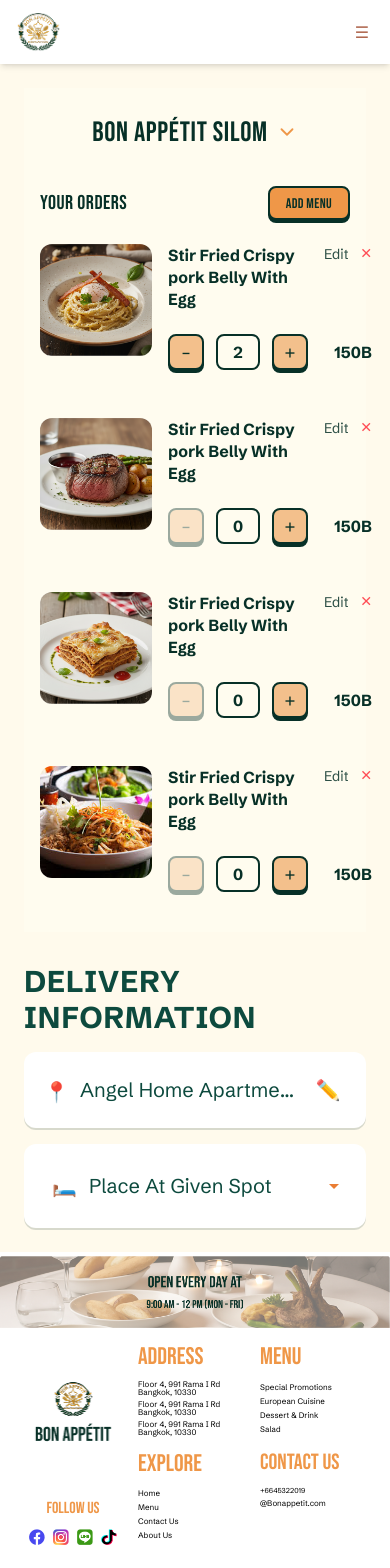
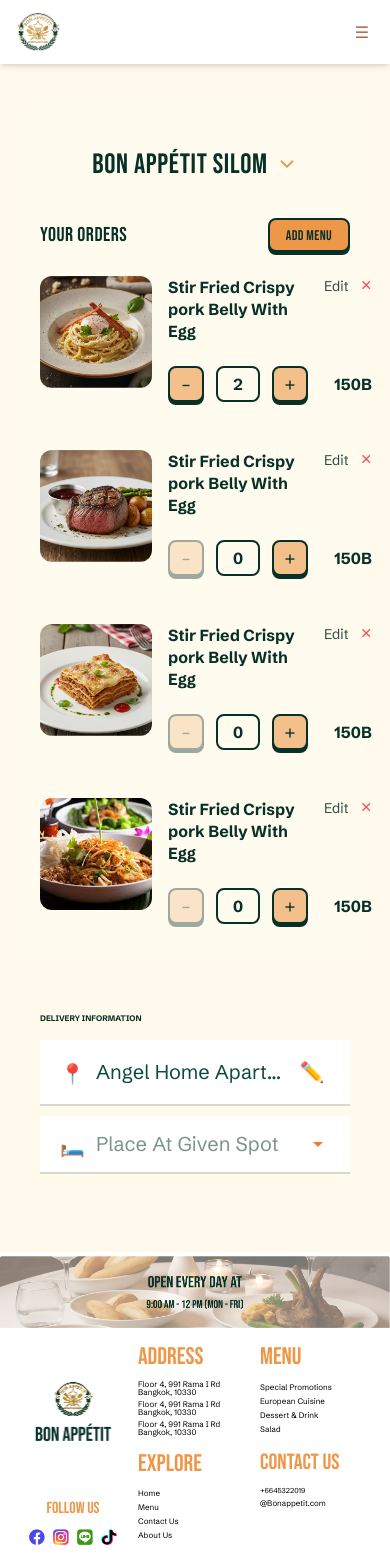
Before and after one commit to OrionLynn19/restaurant-bon-appetit, a Next.js app: page /cart in a window 390 px wide. Shown: the top 1568 px of the page. Built offline with nearby package versions, Linux system fonts and the light colour scheme.

Commit message:
feat:cart-fixed the layout to match figma

```diff
--- a/src/app/cart/page.tsx
+++ b/src/app/cart/page.tsx
@@ -1,23 +1,28 @@
 "use client";
 import React from "react";
 import CartScreen from "@/components/CartScreen";
-import DeliForm, { DeliverySpot } from "@/components/DeliForm";
+import DeliForm, { DeliverySpot, Mode } from "@/components/DeliForm";
 
 export default function CartPage() {
+  const [mode, setMode] = React.useState<Mode>("delivery");
   const [address, setAddress] = React.useState("Angel Home Apartment, LakHok...");
   const [spot, setSpot] = React.useState<DeliverySpot>("Place At Given Spot");
 
   return (
-    <div className="min-h-screen bg-[#FFFAEC] p-6">
+    <div className="min-h-screen bg-[#FFFAEC] px-6 py-10">
+      <div className="mx-auto w-full max-w-[1120px] space-y-12">
         <CartScreen />
-
-      <div className="mt-8">
+        <div className="grid grid-cols-1 gap-10 md:grid-cols-[560px_1fr]">
           <DeliForm
+            mode={mode}
             address={address}
             onAddressChange={setAddress}
             spot={spot}
             onSpotChange={setSpot}
+            className="w-full max-w-[560px]"
           />
+          <div />
+        </div>
       </div>
     </div>
   );
--- a/src/components/CartScreen.tsx
+++ b/src/components/CartScreen.tsx
@@ -26,7 +26,7 @@ export default function CartScreen() {
   const removeItem = (id: string) => setItems((arr) => arr.filter((it) => it.id !== id));
 
   return (
-    <main className="min-h-screen bg-[#FFFCEF] px-4 py-6 md:px-10">
+    <main className="bg-[#FFFCEF] px-4 py-10 md:px-10">
       <div className="mx-auto w-full max-w-7xl">
         {/* Title */}
         <div className="mb-8 flex justify-center">
--- a/src/components/DeliForm.tsx
+++ b/src/components/DeliForm.tsx
@@ -29,7 +29,7 @@ type Props = {
 };
 
 export default function DeliForm({
-  mode = "delivery", // default
+  mode = "delivery",
   address,
   onAddressChange,
   spot,
@@ -42,9 +42,7 @@ export default function DeliForm({
 
   React.useEffect(() => {
     if (!open) return;
-    const onKey = (e: KeyboardEvent) => {
-      if (e.key === "Escape") setOpen(false);
-    };
+    const onKey = (e: KeyboardEvent) => e.key === "Escape" && setOpen(false);
     window.addEventListener("keydown", onKey);
     return () => window.removeEventListener("keydown", onKey);
   }, [open]);
@@ -59,15 +57,18 @@ export default function DeliForm({
     optionPerson = <span className="text-xl">👤</span>,
   } = icons || {};
 
+  const rowCls =
+    "bg-white shadow-[0_2px_0_0_rgba(7,48,39,0.16)] min-h-[56px] px-5 py-[14px]";
+
   return (
-    <section className={`font-['Schibsted_Grotesk'] ${className}`}>
-      <h2 className="mb-4 text-3xl font-extrabold tracking-wide text-[#0D4A3E]">
+    <section
+      className={`font-['Schibsted_Grotesk'] px-4 md:px-10 w-full max-w-[560px] ${className}`}
+    >
+      <h2 className="mb-4 text-[8px] md:text-[20px] font-bold text-[#073027]">
         {mode === "delivery" ? "DELIVERY INFORMATION" : "PICKUP LOCATION"}
       </h2>
-
-      {/* Address / Pickup row */}
       <div
-        className={`relative mb-4 rounded-xl bg-white px-5 py-5 shadow-[0_2px_0_0_rgba(7,48,39,0.16)] ${
+        className={`relative mb-3 ${rowCls} ${
           open && mode === "delivery" ? "opacity-60 pointer-events-none" : ""
         }`}
       >
@@ -81,9 +82,7 @@ export default function DeliForm({
               value={address}
               onChange={(e) => onAddressChange?.(e.target.value)}
               placeholder="Angel Home Apartment, LakHok..."
-              className="min-w-0 flex-1 truncate text-[20px] leading-7 text-[#0D4A3E] p-2
-                        placeholder:text-[#0D4A3E]/50
-                        focus:outline-none focus:ring-2 focus:ring-[#b8b8b8] focus:border-transparent"
+              className="min-w-0 flex-1 truncate text-[20px] leading-7 text-[#0D4A3E] p-0 focus:outline-none"
             />
           ) : (
             <span
@@ -97,7 +96,7 @@ export default function DeliForm({
           <button
             type="button"
             onClick={() => setEditing((s) => !s)}
-            className="grid h-9 w-9 place-items-center rounded-md hover:bg-[#EA7D33]/10 focus:outline-none focus:ring-2 focus:ring-[#EA7D33]"
+            className="grid h-9 w-9 place-items-center hover:bg-[#EA7D33]/10 focus:outline-none focus:ring-2 focus:ring-[#EA7D33]"
             aria-label="Edit"
           >
             <div className="[&>*]:h-5 [&>*]:w-5">{editRight}</div>
@@ -105,22 +104,22 @@ export default function DeliForm({
         </div>
       </div>
 
-      {/* Delivery instructions (only if mode=delivery) */}
       {mode === "delivery" && (
         <div className="relative">
-          {/* Trigger button */}
           <button
             type="button"
             aria-haspopup="listbox"
             aria-expanded={open}
             onClick={() => setOpen((s) => !s)}
-            className="flex w-full items-center justify-between rounded-xl bg-white px-5 py-5 shadow-[0_2px_0_0_rgba(7,48,39,0.16)]"
+            className={`flex w-full items-center justify-between ${rowCls}`}
           >
-            <div className="flex min-w-0 items-center gap-3 p-2">
-              <span className="text-xl">🛏️</span>
+            <div className="flex min-w-0 items-center gap-3">
+              <div className="h-6 w-6 shrink-0 text-[#0D4A3E] [&>*]:h-6 [&>*]:w-6">
+                {spotLeft}
+              </div>
               <span
                 className={`truncate text-[20px] leading-7 ${
-              !spot
+                  !spot || spot === "Place At Given Spot"
                     ? "text-[#7C928C]"
                     : "text-[#0D4A3E]"
                 }`}
@@ -128,6 +127,7 @@ export default function DeliForm({
                 {spot ?? "Place At Given Spot"}
               </span>
             </div>
+            {chevron ?? (
               <svg
                 viewBox="0 0 24 24"
                 className={`h-6 w-6 text-[#EA7D33] transition-transform ${
@@ -137,65 +137,71 @@ export default function DeliForm({
               >
                 <path d="M7 10l5 5 5-5z" />
               </svg>
+            )}
           </button>
 
-          {/* Overlay */}
-          {open && (
+          <button
+            aria-hidden={!open}
+            tabIndex={-1}
+            onClick={() => setOpen(false)}
+            className={`fixed inset-0 bg-black/20 ${open ? "block" : "hidden"}`}
+          />
+
           <div
-              onClick={() => setOpen(false)}
-              className="fixed inset-0 bg-black/20 z-10"
-            />
-          )}
-
-          {/* Dropdown panel */}
-          {open && (
-            <div
-              className="absolute left-0 right-0 top-full z-20 mt-1 overflow-hidden rounded-xl bg-white shadow-lg"
+            className={`${open ? "block" : "hidden"} absolute left-0 right-0 top-[calc(100%+4px)] z-20 overflow-hidden bg-white shadow-lg`}
             role="listbox"
           >
             <button
-            className={`flex w-full items-center gap-4 px-5 py-5 text-left transition-colors ${
-              spot === "Place At Given Spot"
-                ? "bg-white hover:bg-[#D4D2D2]/50 font-semibold"
-                : "bg-white hover:bg-[#D4D2D2]/50"
-            }`}
+              role="option"
+              aria-selected={spot === "Place At Given Spot"}
               onClick={() => {
                 onSpotChange?.("Place At Given Spot");
                 setOpen(false);
               }}
+              className="flex w-full items-center gap-4 px-5 py-5 text-left hover:bg-[#F2F2F2]"
             >
-            🛏️ <span>Place At Given Spot</span>
+              <div className="[&>*]:h-6 [&>*]:w-6 text-[#0D4A3E]">
+                {optionPlace}
+              </div>
+              <span className="text-[20px] leading-7 text-[#0D4A3E]">
+                Place At Given Spot
+              </span>
             </button>
 
             <button
-            className={`flex w-full items-center gap-4 px-5 py-5 text-left transition-colors ${
-              spot === "Hand It To Me"
-                ? "bg-white hover:bg-[#D4D2D2]/50 font-semibold"
-                : "bg-white hover:bg-[#D4D2D2]/50"
-            }`}
+              role="option"
+              aria-selected={spot === "Hand It To Me"}
               onClick={() => {
                 onSpotChange?.("Hand It To Me");
                 setOpen(false);
               }}
+              className="flex w-full items-center gap-4 px-5 py-5 text-left hover:bg-[#F2F2F2]"
             >
-            🤝 <span>Hand It To Me</span>
+              <div className="[&>*]:h-6 [&>*]:w-6 text-[#0D4A3E]">
+                {optionHand}
+              </div>
+              <span className="text-[20px] leading-7 text-[#0D4A3E]">
+                Hand It To Me
+              </span>
             </button>
 
             <button
-            className={`flex w-full items-center gap-4 px-5 py-5 text-left transition-colors ${
-              spot === "Leave It With Someone"
-                ? "bg-white hover:bg-[#D4D2D2]/50 font-semibold"
-                : "bg-white hover:bg-[#D4D2D2]/50"
-            }`}
+              role="option"
+              aria-selected={spot === "Leave It With Someone"}
               onClick={() => {
                 onSpotChange?.("Leave It With Someone");
                 setOpen(false);
               }}
+              className="flex w-full items-center gap-4 px-5 py-5 text-left hover:bg-[#F2F2F2]"
             >
-            👤 <span>Leave It With Someone</span>
+              <div className="[&>*]:h-6 [&>*]:w-6 text-[#0D4A3E]">
+                {optionPerson}
+              </div>
+              <span className="text-[20px] leading-7 text-[#0D4A3E]">
+                Leave It With Someone
+              </span>
             </button>
           </div>
-          )}
         </div>
       )}
     </section>
```
Lines whose indentation alone changed are shown as unchanged.
